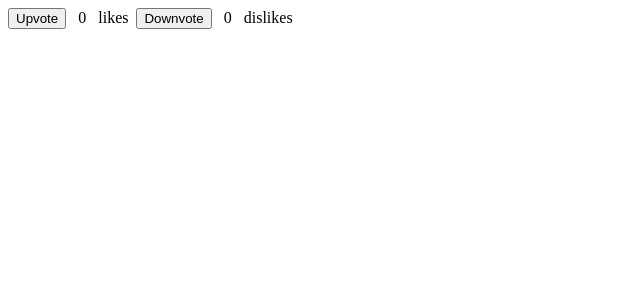
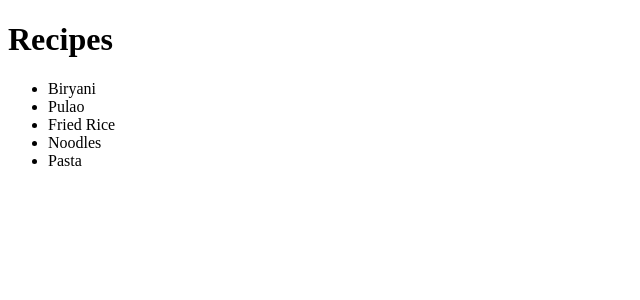
Before and after one commit to githubscientist/ts-react-fsdcwdtb40, a React (Vite) app: page / in a window 1280 px wide. Shown: the top 300 px of the page, without its empty margins (0-640 px from the left). Built offline with nearby package versions, Linux system fonts and the light colour scheme.

Commit message:
rendering lists from an array

```diff
--- a/src/App.tsx
+++ b/src/App.tsx
@@ -1,46 +1,23 @@
-import { useState } from "react";
-
-type Data = {
-  likes: number,
-  dislikes: number,
-  reactions: string[]
-};
-
 const App = () => {
-  const [data, setData] = useState<Data>({
-    likes: 0,
-    dislikes: 0,
-    reactions: []
-  });
-
-  const handleLike = () => {
-    setData({
-      ...data,
-      likes: data.likes + 1,
-      reactions: [
-        ...data.reactions,
-        'L'
-      ]
-    })
-  };
-
-  const handleDislike = () => {
-    setData({
-      ...data,
-      dislikes: data.dislikes + 1,
-      reactions: [
-        ...data.reactions,
-        'D'
-      ]
-    })
-  };
-
-  console.log(data);
+  let recipes: string[] = [
+    'Biryani',
+    'Pulao',
+    'Fried Rice',
+    'Noodles',
+    'Pasta',
+  ];
 
   return (
     <>
-      <button onClick={handleLike}>Upvote</button> &nbsp; { data.likes } &nbsp; likes &nbsp;
-      <button onClick={handleDislike}>Downvote</button> &nbsp; { data.dislikes } &nbsp; dislikes &nbsp;
+      <h1>Recipes</h1>
+      <ul>
+        {
+          recipes
+            .map((recipe, index) => {
+              return <li key={index}>{ recipe }</li>
+            })
+        }
+      </ul>
     </>
   )
 }
```
